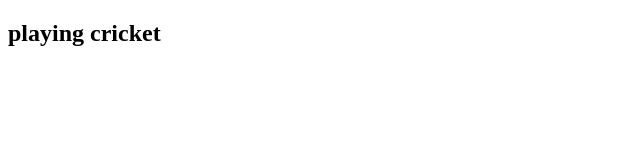
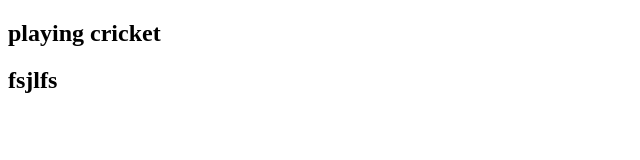
Before and after one commit to ankit-0961/samsung, a plain HTML site: page index.html in a window 1280 px wide. Shown: the full height of the page, 0-640 px from the left. Drawn offline with Linux system fonts and the light colour scheme.

Commit message:
text added

```diff
--- a/index.html
+++ b/index.html
@@ -7,5 +7,6 @@
 </head>
 <body>
     <h2>playing cricket</h2>
+    <h2>fsjlfs</h2>
 </body>
 </html>
```
